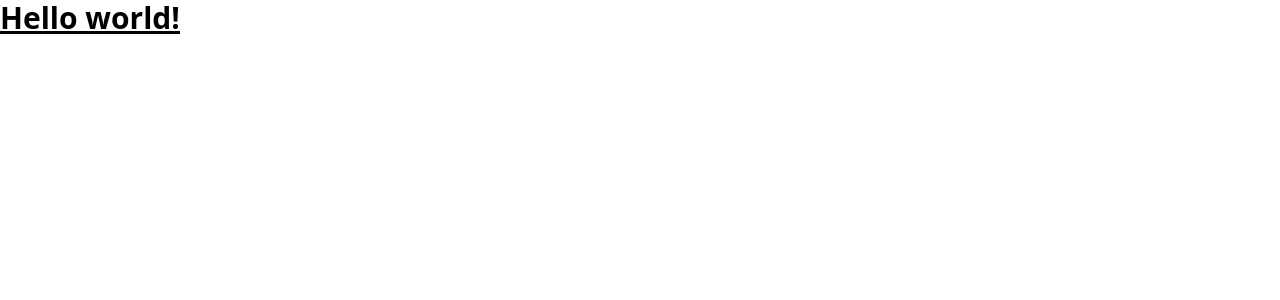
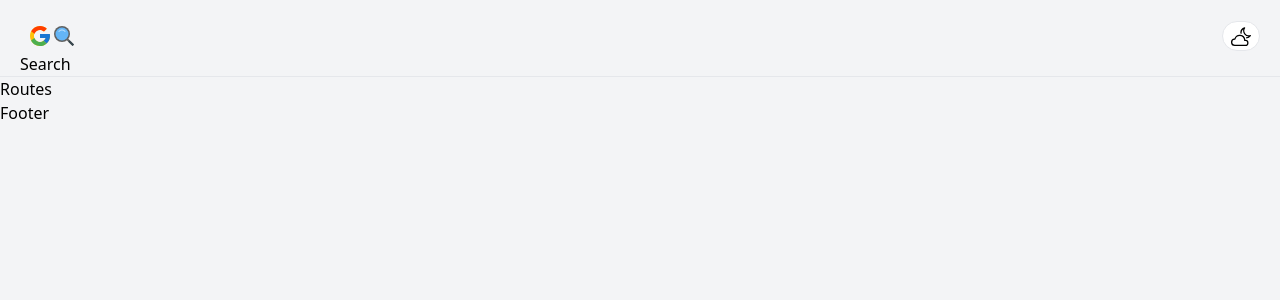
Before and after one commit to gurukartkn/react-gsearch, a React (Create React App) app: page /search in a window 1280 px wide. Shown: the top 300 px of the page. Built offline with nearby package versions, Linux system fonts and the light colour scheme.

Commit message:
navbar commit

```diff
--- a/package.json
+++ b/package.json
@@ -9,7 +9,12 @@
         "@testing-library/user-event": "^13.5.0",
         "react": "^17.0.2",
         "react-dom": "^17.0.2",
+        "react-icons": "^4.3.1",
+        "react-loader-spinner": "^6.0.0-0",
+        "react-player": "^2.9.0",
+        "react-router-dom": "^6.2.1",
         "react-scripts": "5.0.0",
+        "use-debounce": "^7.0.1",
         "web-vitals": "^2.1.4"
     },
     "scripts": {
--- a/src/App.js
+++ b/src/App.js
@@ -1,9 +1,17 @@
-import React from "react";
+import React, { useState } from "react";
 
+import { Navbar } from "./components/Navbar";
+import { Footer } from "./components/Footer";
+import { Routes } from "./components/Routes";
 const App = () => {
+  const [darkTheme, setDarkTheme] = useState(false);
   return (
-    <div>
-      <h1 className="text-3xl font-bold underline">Hello world!</h1>
+    <div className={darkTheme ? "dark" : ""}>
+      <h1 className="bg-gray-100 dark:bg-gray-900 dark:text-gray-200 min-h-screen">
+        <Navbar darkTheme={darkTheme} setDarkTheme={setDarkTheme} />
+        <Routes />
+        <Footer />
+      </h1>
     </div>
   );
 };
--- /dev/null
+++ b/src/components/Footer.jsx
@@ -0,0 +1,5 @@
+import React from "react";
+
+export const Footer = () => {
+  return <div>Footer</div>;
+};
--- /dev/null
+++ b/src/components/Navbar.jsx
@@ -0,0 +1,28 @@
+import React from "react";
+import { Link } from "react-router-dom";
+import { FcGoogle, FcSearch } from "react-icons/fc";
+import { BsCloudMoon, BsCloudSun } from "react-icons/bs";
+import { Search } from "./Search";
+
+export const Navbar = ({ darkTheme, setDarkTheme }) => {
+  return (
+    <div className="p-5 pb-0 flex flex-wrap sm:justify-between justify-center items-center border-b dark:border-gray-700 border-gray-200">
+      <div className="flex justify-between items-center space-x-5 w-screen ">
+        <Link to="/">
+          <p className="flex justify-center items-center text-2xl py-1 px-2 hover:motion-safe:animate-bounce  ">
+            <FcGoogle />
+            <FcSearch />
+          </p>
+        </Link>
+        <button
+          type="button"
+          className="text-xl dark:text-black dark:bg-gray-400 dark:hover:bg-white bg-white hover:bg-gray-200 border rounded-full px-2 py-1 hover:shadow-lg"
+          onClick={() => setDarkTheme(!darkTheme)}
+        >
+          {darkTheme ? <BsCloudSun /> : <BsCloudMoon />}
+        </button>
+      </div>
+      <Search />
+    </div>
+  );
+};
--- /dev/null
+++ b/src/components/Routes.jsx
@@ -0,0 +1,5 @@
+import React from "react";
+
+export const Routes = () => {
+  return <div>Routes</div>;
+};
--- /dev/null
+++ b/src/components/Search.jsx
@@ -0,0 +1,5 @@
+import React from "react";
+
+export const Search = () => {
+  return <div>Search</div>;
+};
--- a/src/index.js
+++ b/src/index.js
@@ -1,7 +1,13 @@
-import React from 'react';
-import ReactDOM from 'react-dom';
+import React from "react";
+import ReactDOM from "react-dom";
+import { BrowserRouter as Router } from "react-router-dom";
 
-import './index.css'
-import App from './App';
+import "./index.css";
+import App from "./App";
 
-ReactDOM.render( < App / > , document.getElementById('root'));
+ReactDOM.render(
+  <Router>
+    <App />
+  </Router>,
+  document.getElementById("root")
+);
--- a/tailwind.config.js
+++ b/tailwind.config.js
@@ -1,6 +1,6 @@
 module.exports = {
     purge: ['./src/**/*.{js,jsx,ts,tsx}', './public/index.html'],
-    darkMode: false, // or 'media' or 'class'
+    darkMode: 'class', // or 'media' or 'class'
     theme: {
         extend: {},
     },
```
Also changed, not shown: 1 other file (tests, documents, lock files or other folders).
